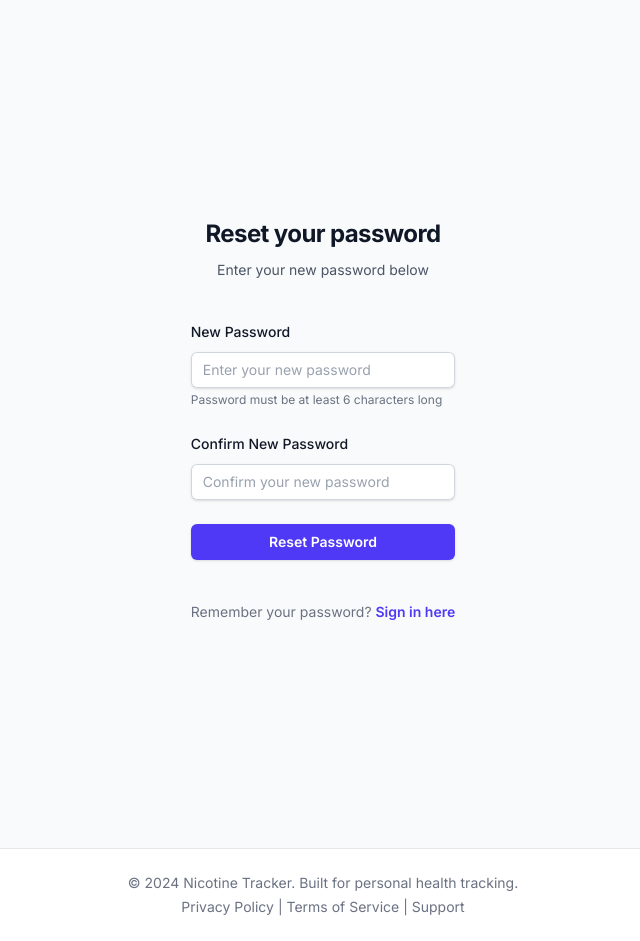
After one commit to MAbbara/Nicotine-Tracker, a Flask app: template templates/auth/reset_password.html in a window 1280 px wide. The commit adds this page. Shown: the whole page, without its empty margins (317-957 px from the left). Run offline with Flask 3, Linux system fonts and the light colour scheme; the template is opened without the code that fills it, so the values that code supplies are empty.

Commit message:
Fixed button styling, added reset password template.

```diff
--- /dev/null
+++ b/templates/auth/reset_password.html
@@ -0,0 +1,88 @@
+{% extends "base.html" %}
+
+{% block title %}Reset Password - Nicotine Tracker{% endblock %}
+
+{% block content %}
+<div class="flex min-h-full flex-col justify-center px-6 py-12 lg:px-8">
+    <div class="sm:mx-auto sm:w-full sm:max-w-sm">
+        <h2 class="mt-10 text-center text-2xl font-bold leading-9 tracking-tight text-gray-900 dark:text-white">
+            Reset your password
+        </h2>
+        <p class="mt-2 text-center text-sm text-gray-600 dark:text-gray-400">
+            Enter your new password below
+        </p>
+    </div>
+
+    <div class="mt-10 sm:mx-auto sm:w-full sm:max-w-sm">
+        <form class="space-y-6" method="POST">
+            <div>
+                <label for="password" class="block text-sm font-medium leading-6 text-gray-900 dark:text-white">
+                    New Password
+                </label>
+                <div class="mt-2">
+                    <input id="password" name="password" type="password" autocomplete="new-password" required
+                           class="block w-full rounded-md border-0 py-1.5 px-3 text-gray-900 shadow-sm ring-1 ring-inset ring-gray-300 placeholder:text-gray-400 focus:ring-2 focus:ring-inset focus:ring-indigo-600 sm:text-sm sm:leading-6 dark:bg-gray-700 dark:text-white dark:ring-gray-600 dark:placeholder:text-gray-400"
+                           placeholder="Enter your new password"
+                           minlength="6">
+                </div>
+                <p class="mt-1 text-xs text-gray-500 dark:text-gray-400">
+                    Password must be at least 6 characters long
+                </p>
+            </div>
+
+            <div>
+                <label for="confirm_password" class="block text-sm font-medium leading-6 text-gray-900 dark:text-white">
+                    Confirm New Password
+                </label>
+                <div class="mt-2">
+                    <input id="confirm_password" name="confirm_password" type="password" autocomplete="new-password" required
+                           class="block w-full rounded-md border-0 py-1.5 px-3 text-gray-900 shadow-sm ring-1 ring-inset ring-gray-300 placeholder:text-gray-400 focus:ring-2 focus:ring-inset focus:ring-indigo-600 sm:text-sm sm:leading-6 dark:bg-gray-700 dark:text-white dark:ring-gray-600 dark:placeholder:text-gray-400"
+                           placeholder="Confirm your new password"
+                           minlength="6">
+                </div>
+            </div>
+
+            <div>
+                <button type="submit"
+                        class="flex w-full justify-center rounded-md bg-indigo-600 px-3 py-1.5 text-sm font-semibold leading-6 text-white shadow-sm hover:bg-indigo-500 focus-visible:outline focus-visible:outline-2 focus-visible:outline-offset-2 focus-visible:outline-indigo-600">
+                    Reset Password
+                </button>
+            </div>
+        </form>
+
+        <p class="mt-10 text-center text-sm text-gray-500 dark:text-gray-400">
+            Remember your password?
+            <a href="{{ url_for('auth.login') }}" class="font-semibold leading-6 text-indigo-600 hover:text-indigo-500 dark:text-indigo-400">
+                Sign in here
+            </a>
+        </p>
+    </div>
+</div>
+
+<script>
+// Client-side password confirmation validation
+document.addEventListener('DOMContentLoaded', function() {
+    const passwordField = document.getElementById('password');
+    const confirmPasswordField = document.getElementById('confirm_password');
+    const form = document.querySelector('form');
+
+    function validatePasswords() {
+        if (confirmPasswordField.value && passwordField.value !== confirmPasswordField.value) {
+            confirmPasswordField.setCustomValidity('Passwords do not match');
+        } else {
+            confirmPasswordField.setCustomValidity('');
+        }
+    }
+
+    passwordField.addEventListener('input', validatePasswords);
+    confirmPasswordField.addEventListener('input', validatePasswords);
+
+    form.addEventListener('submit', function(e) {
+        validatePasswords();
+        if (!form.checkValidity()) {
+            e.preventDefault();
+        }
+    });
+});
+</script>
+{% endblock %}
--- a/templates/profile/profile.html
+++ b/templates/profile/profile.html
@@ -45,8 +45,8 @@
             <p class="text-sm text-gray-500 dark:text-gray-400 mt-1">Hold Ctrl (Cmd on Mac) to select multiple brands.</p>
         </div>
         <div class="flex gap-3">
-            <button type="submit" class="btn btn-primary flex-1">Save Profile</button>
-            <a href="{{ url_for('dashboard.index') }}" class="btn btn-secondary">Cancel</a>
+            <button type="submit" class="flex-1 py-2 px-3 inline-flex items-center justify-center gap-x-2 text-sm font-medium rounded-lg border border-transparent bg-indigo-600 text-white hover:bg-indigo-500 focus:outline-hidden focus:bg-indigo-700 disabled:opacity-50 disabled:pointer-events-none">Save Profile</button>
+            <a href="{{ url_for('dashboard.index') }}" class="py-2 px-3 inline-flex items-center gap-x-2 text-sm font-medium rounded-lg border border-gray-200 bg-white text-gray-800 shadow-2xs hover:bg-gray-50 focus:outline-hidden focus:bg-gray-50 disabled:opacity-50 disabled:pointer-events-none dark:bg-gray-800 dark:border-gray-700 dark:text-white dark:hover:bg-gray-700 dark:focus:bg-gray-700">Cancel</a>
         </div>
     </form>
 </div>
--- a/templates/settings/settings.html
+++ b/templates/settings/settings.html
@@ -34,8 +34,8 @@
             <input type="checkbox" name="daily_reminders" id="daily_reminders" {% if preferences.daily_reminders %}checked{% endif %} class="h-4 w-4 rounded border-gray-300 text-indigo-600 focus:ring-indigo-600 dark:border-gray-600 dark:bg-gray-700">
         </div>
         <div class="flex gap-3">
-            <button type="submit" class="btn btn-primary flex-1">Save Settings</button>
-            <a href="{{ url_for('dashboard.index') }}" class="btn btn-secondary">Cancel</a>
+            <button type="submit" class="flex-1 py-2 px-3 inline-flex items-center justify-center gap-x-2 text-sm font-medium rounded-lg border border-transparent bg-indigo-600 text-white hover:bg-indigo-500 focus:outline-hidden focus:bg-indigo-700 disabled:opacity-50 disabled:pointer-events-none">Save Settings</button>
+            <a href="{{ url_for('dashboard.index') }}" class="py-2 px-3 inline-flex items-center gap-x-2 text-sm font-medium rounded-lg border border-gray-200 bg-white text-gray-800 shadow-2xs hover:bg-gray-50 focus:outline-hidden focus:bg-gray-50 disabled:opacity-50 disabled:pointer-events-none dark:bg-gray-800 dark:border-gray-700 dark:text-white dark:hover:bg-gray-700 dark:focus:bg-gray-700">Cancel</a>
         </div>
     </form>
 </div>
```
